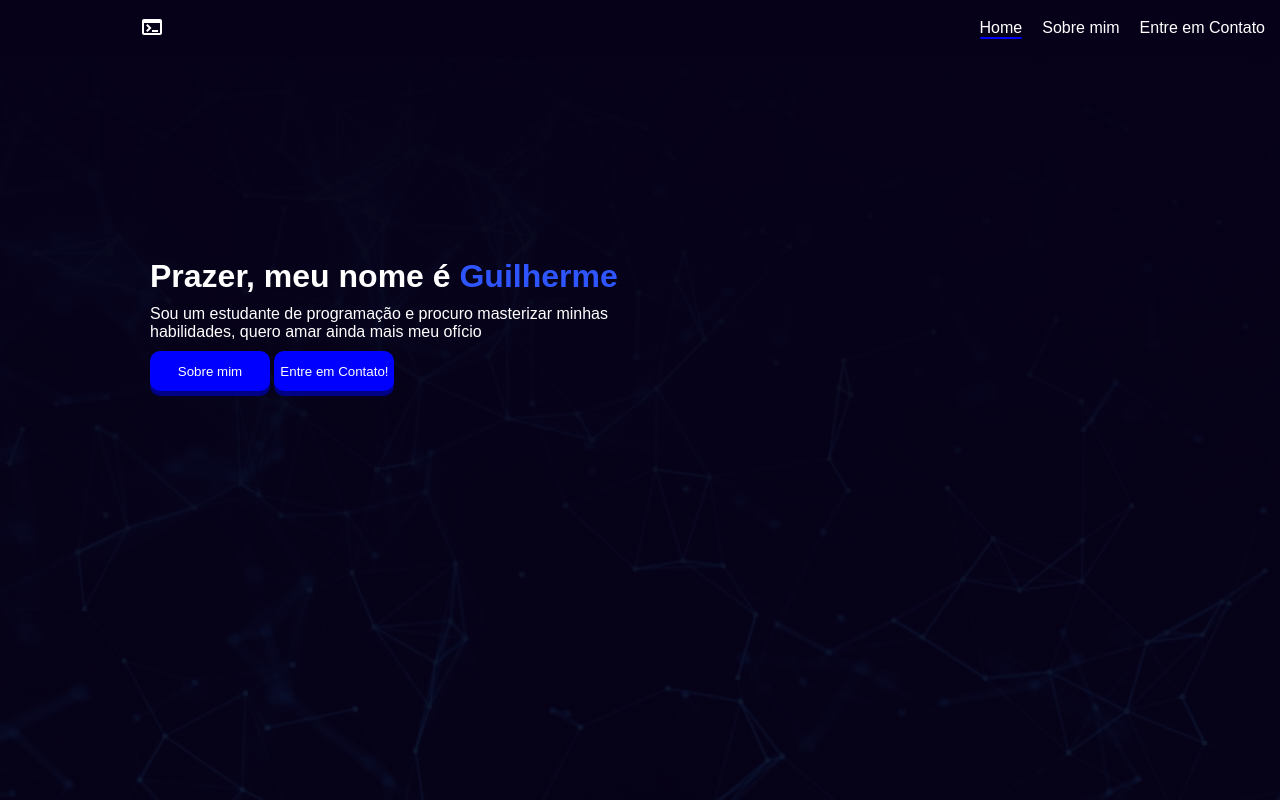
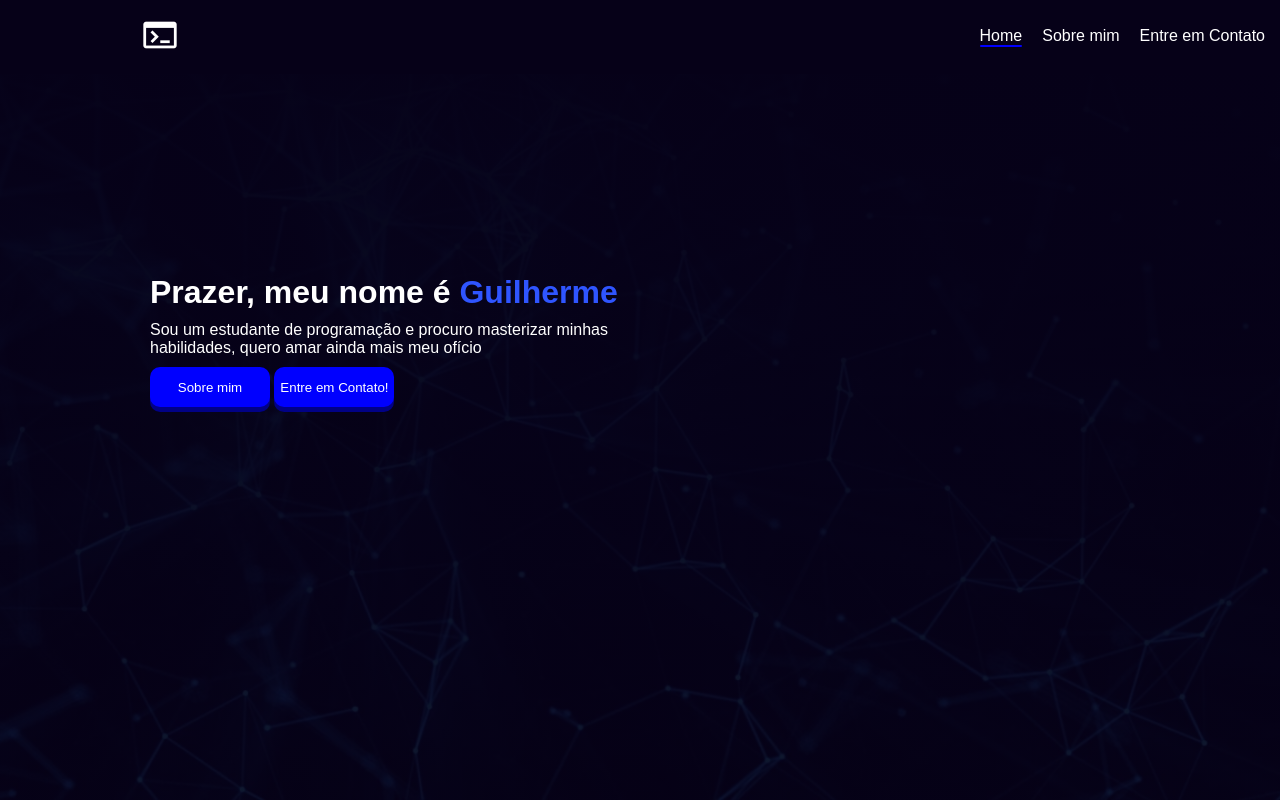
Before and after one commit to guilhermevalle505/portif-lio-em-css-e-html, a plain HTML site: page index.html in a window 1280 px wide. Drawn offline with nearby package versions, Linux system fonts and the light colour scheme.

Commit message:
almentei o tamanho da logo

```diff
--- a/style.css
+++ b/style.css
@@ -74,3 +74,7 @@ button:active{
     transform: translate(0px, 5px);
 
 }
+
+.material-symbols-outlined {
+    font-size: 40px;
+}
```
